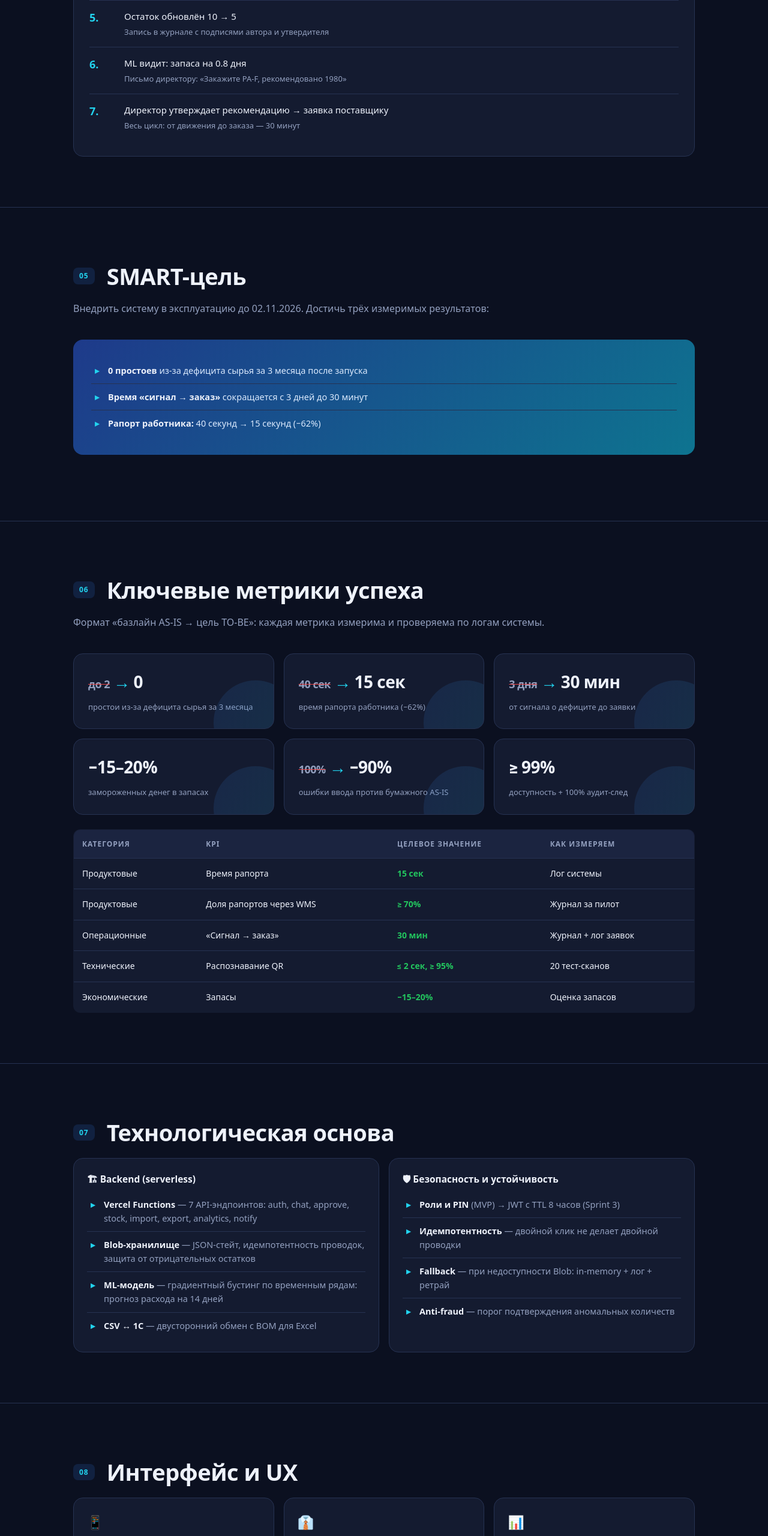
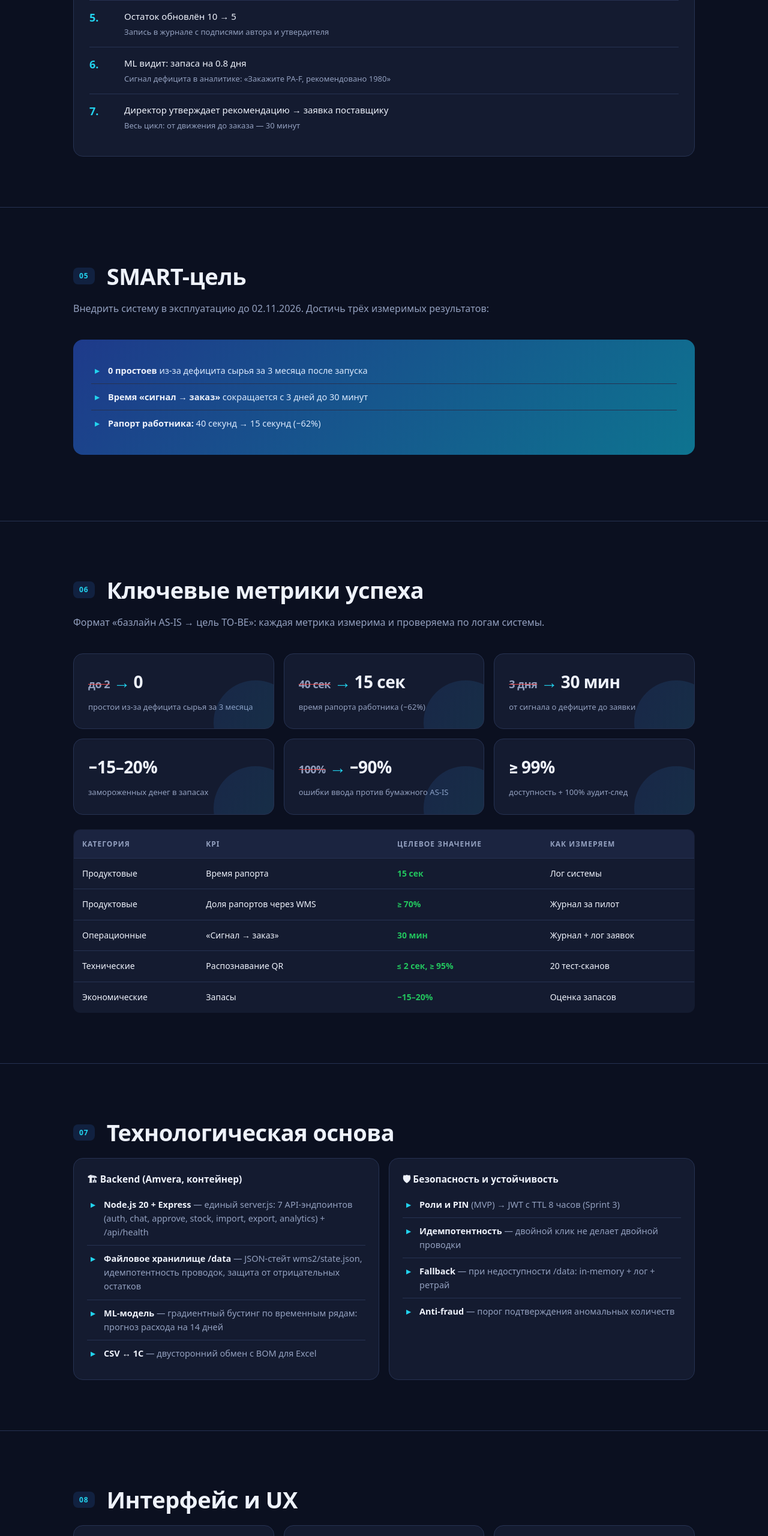
Before and after one commit to AndreyObruch/Remera-wms, a website: page website/pitch.html in a window 1280 px wide. Shown: the part 2440-5000 px from the top of the page at 60% size. Drawn offline with Linux system fonts and the light colour scheme.

Commit message:
docs: pitch.html — актуальные факты (Amvera + /data вместо Vercel/Blob)  Блок 07: backend → Node.js 20 + Express на Amvera, хранилище → файловое /data/wms2/state.json. Блок 12: бюджет MVP → бесплатные тарифы Amvera. Блок 16: риск → недоступность /data (вместо Vercel Blob). Блок 04, шаг 6: «письмо директору» → «сигнал дефицита в аналитике» (email ещё в Sprint 1). Футер: ссылка MVP → remera-wms-andrey-obruch.amvera.io.

```diff
--- a/website/pitch.html
+++ b/website/pitch.html
@@ -202,7 +202,7 @@
       <div class="step"><div class="num"></div><div><div class="t">Количество 5 → отправка</div><div class="muted">Рапорт ушёл директору в очередь</div></div></div>
       <div class="step"><div class="num"></div><div><div class="t">Директор видит жёлтую карточку, жмёт «Провести»</div><div class="muted">Одна кнопка подтверждения</div></div></div>
       <div class="step"><div class="num"></div><div><div class="t">Остаток обновлён 10 → 5</div><div class="muted">Запись в журнале с подписями автора и утвердителя</div></div></div>
-      <div class="step"><div class="num"></div><div><div class="t">ML видит: запаса на 0.8 дня</div><div class="muted">Письмо директору: «Закажите PA-F, рекомендовано 1980»</div></div></div>
+      <div class="step"><div class="num"></div><div><div class="t">ML видит: запаса на 0.8 дня</div><div class="muted">Сигнал дефицита в аналитике: «Закажите PA-F, рекомендовано 1980»</div></div></div>
       <div class="step"><div class="num"></div><div><div class="t">Директор утверждает рекомендацию → заявка поставщику</div><div class="muted">Весь цикл: от движения до заказа — 30 минут</div></div></div>
     </div>
   </div>
@@ -255,10 +255,10 @@
     <h2 class="rv"><span class="n">07</span>Технологическая основа</h2>
     <div class="grid g2">
       <div class="card rv">
-        <h4>🏗 Backend (serverless)</h4>
+        <h4>🏗 Backend (Amvera, контейнер)</h4>
         <ul class="clean">
-          <li><b>Vercel Functions</b> — 7 API-эндпоинтов: auth, chat, approve, stock, import, export, analytics, notify</li>
-          <li><b>Blob-хранилище</b> — JSON-стейт, идемпотентность проводок, защита от отрицательных остатков</li>
+          <li><b>Node.js 20 + Express</b> — единый server.js: 7 API-эндпоинтов (auth, chat, approve, stock, import, export, analytics) + /api/health</li>
+          <li><b>Файловое хранилище /data</b> — JSON-стейт wms2/state.json, идемпотентность проводок, защита от отрицательных остатков</li>
           <li><b>ML-модель</b> — градиентный бустинг по временным рядам: прогноз расхода на 14 дней</li>
           <li><b>CSV ↔ 1С</b> — двусторонний обмен с BOM для Excel</li>
         </ul>
@@ -268,7 +268,7 @@
         <ul class="clean">
           <li><b>Роли и PIN</b> (MVP) → JWT с TTL 8 часов (Sprint 3)</li>
           <li><b>Идемпотентность</b> — двойной клик не делает двойной проводки</li>
-          <li><b>Fallback</b> — при недоступности Blob: in-memory + лог + ретрай</li>
+          <li><b>Fallback</b> — при недоступности /data: in-memory + лог + ретрай</li>
           <li><b>Anti-fraud</b> — порог подтверждения аномальных количеств</li>
         </ul>
       </div>
@@ -340,7 +340,7 @@
     <div class="grid g3">
       <div class="card acc rv"><span class="ico">💼</span><h4>Внутренний эффект</h4><p>Снижение потерь от простоев и замороженных средств: запасы −15–20%.</p></div>
       <div class="card acc rv"><span class="ico">🚀</span><h4>Масштабирование</h4><p>Тиражируемый контур для производственных SME: лицензия или SaaS.</p></div>
-      <div class="card acc rv"><span class="ico">💰</span><h4>Бюджет MVP</h4><p>0 рублей — бесплатные тарифы Vercel, Blob, email-сервиса.</p></div>
+      <div class="card acc rv"><span class="ico">💰</span><h4>Бюджет MVP</h4><p>0 рублей — бесплатные тарифы Amvera, файловое хранилище, email-сервиса.</p></div>
     </div>
   </div>
 </section>
@@ -421,7 +421,7 @@
         <tr><td>Ошибка прогноза расхода</td><td>Высокое</td><td>Человек утверждает каждую рекомендацию</td></tr>
         <tr><td>Директор не примет автопроводки</td><td>Среднее</td><td>Порог настраиваемый; первые 2 недели всё вручную</td></tr>
         <tr><td>QR не читается при свете цеха</td><td>Среднее</td><td>Контрастные наклейки + fallback ручной ввод</td></tr>
-        <tr><td>Vercel Blob недоступен</td><td>Высокое</td><td>In-memory fallback + ретрай при следующем запросе</td></tr>
+        <tr><td>Хранилище /data недоступно</td><td>Высокое</td><td>In-memory fallback + ретрай при следующем запросе</td></tr>
         <tr><td>Bus-factor (Андрей)</td><td>Высокое</td><td>DOSSIER.md и AGILE.md как страховка контекста</td></tr>
         <tr><td>Email-сервис не верифицирует домен</td><td>Среднее</td><td>Запасной Mailgun; SPF/DKIM по регламенту</td></tr>
       </tbody>
@@ -496,7 +496,7 @@
 
 <footer>
   <div class="wrap">
-    <b>Интеллектуальная WMS «Ремера»</b> · MVP: <a href="https://remera-wms-bvii.vercel.app">remera-wms-bvii.vercel.app</a><br>
+    <b>Интеллектуальная WMS «Ремера»</b> · MVP: <a href="https://remera-wms-andrey-obruch.amvera.io">remera-wms-andrey-obruch.amvera.io</a><br>
     Выполнил: Андрей · группа СИИ-1/2026 · команда: разработчик + ИИ-ассистент
   </div>
 </footer>
```
